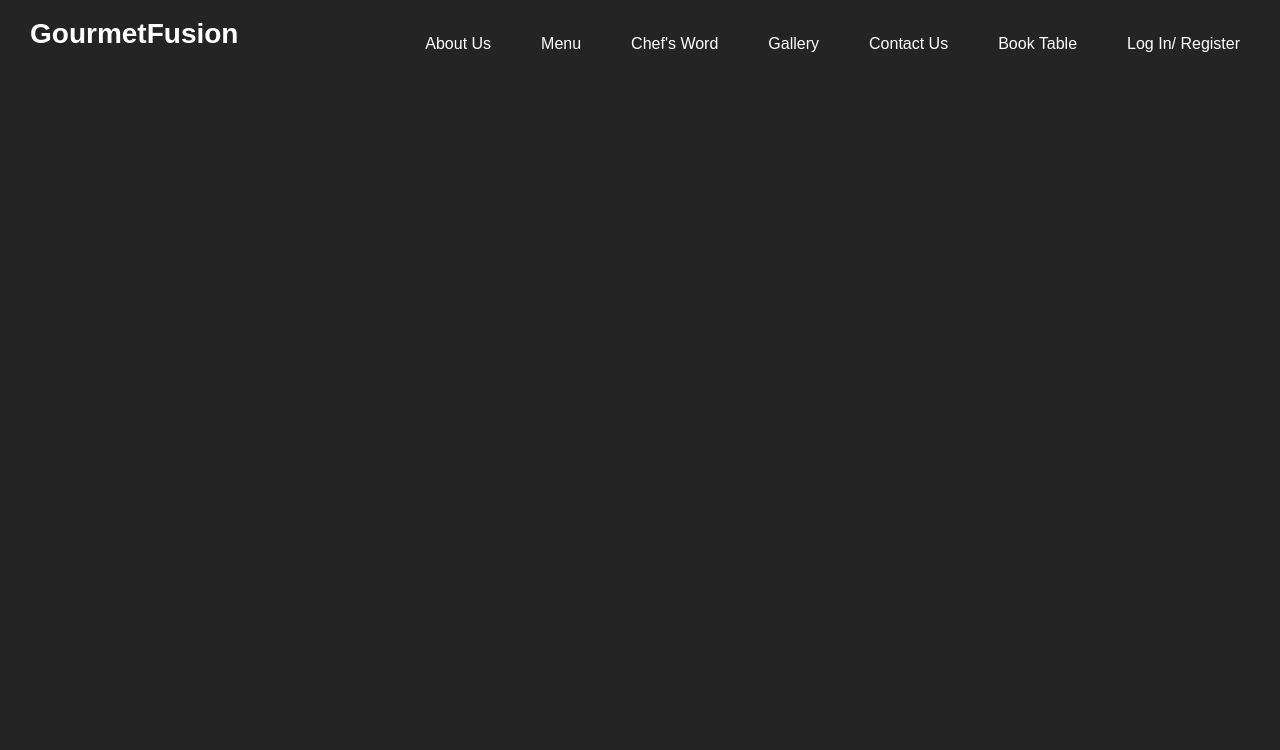
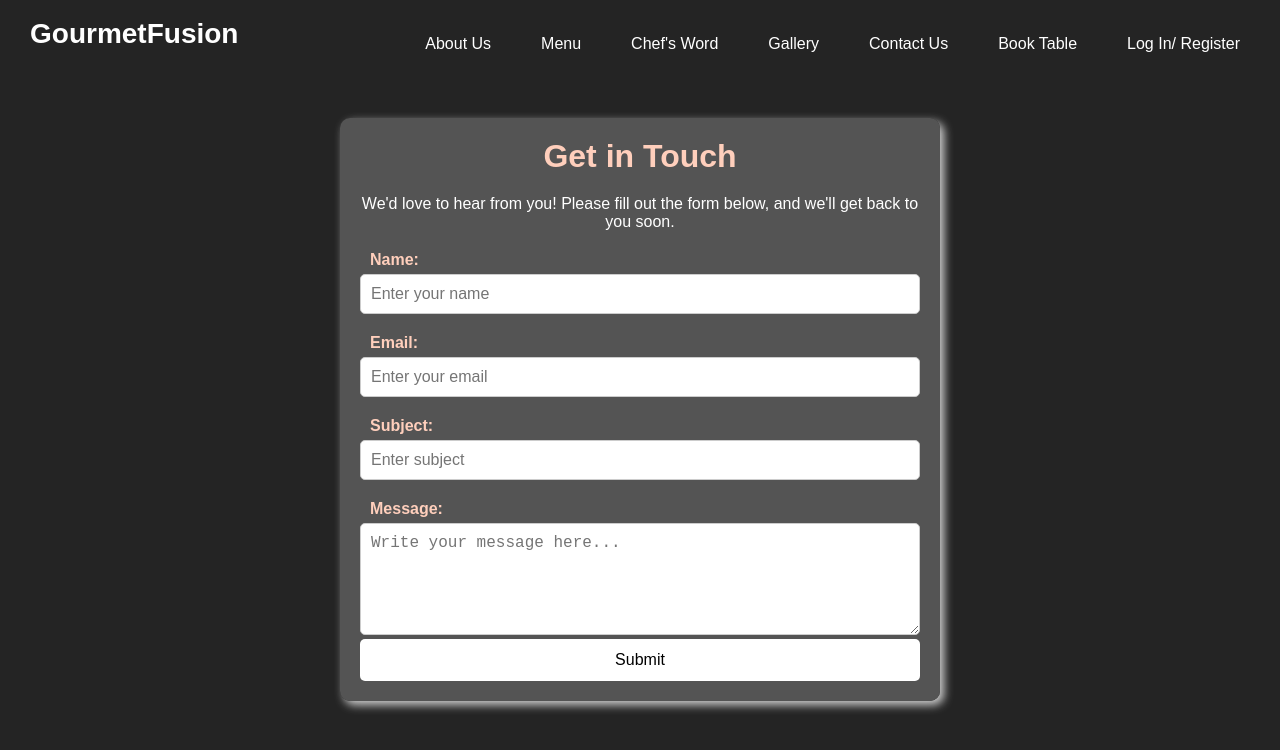
Before and after one commit to ayushgupta703/GourmetFusion, a React (Create React App) app: page /contact in a window 1280 px wide. Shown: the top 750 px of the page. Built offline with nearby package versions, Linux system fonts and the light colour scheme; a web font is replaced by a local one.

Commit message:
Created Gallery And Contact Us Page

```diff
--- a/src/App.js
+++ b/src/App.js
@@ -5,6 +5,7 @@ import AboutUs from './Components/AboutUs/AboutUs';
 import Menu from './Components/Menu/Menu';
 import ChefWord from './Components/ChefWord/ChefWord';
 import Gallery from './Components/Gallery/Gallery';
+import ContactUs from './Components/ContactUs/ContactUs';
 import {
   BrowserRouter as Router,
   Routes,
@@ -23,8 +24,8 @@ const App = () => {
           <Route path="/menu" element={<Menu />} />
           <Route path="/chef-word" element={<ChefWord />} />
           <Route path="/gallery" element={<Gallery />} />
+          <Route path="/contact" element={<ContactUs />} />
         </Routes>
-        {/* <Gallery /> */}
       </div>
     </Router>
   );
--- a/src/Components/ContactUs/ContactUs.css
+++ b/src/Components/ContactUs/ContactUs.css
@@ -0,0 +1,84 @@
+/* Ensure styles are specific to Contact Us page */
+.contact-us-container {
+    max-width: 600px;
+    margin: 50px auto;
+    padding: 20px;
+    background: #5b5b5be2;
+    box-shadow: 4px 4px 10px rgba(255, 255, 255, 0.788);
+    border-radius: 10px;
+    text-align: center;
+}
+
+.contact-us-container h1 {
+    font-size: 2rem;
+    margin-bottom: 20px;
+    color: rgb(255, 207, 188);
+}
+
+.contact-us-container p {
+    color: white;
+}
+
+/* Form container */
+.contact-us-form {
+    display: flex;
+    flex-direction: column;
+    gap: 15px;
+}
+
+/* Labels */
+.contact-us-form label {
+    display: block;
+    font-weight: bold;
+    color: rgb(255, 207, 188);
+    text-align: left;
+    margin: 20px 0 5px 10px;
+}
+
+/* Input fields */
+.contact-us-form input,
+.contact-us-form textarea {
+    width: 100%;
+    padding: 10px;
+    font-size: 1rem;
+    border: 1px solid #ccc;
+    border-radius: 5px;
+    transition: border-color 0.3s ease-in-out;
+}
+
+/* Focus effect */
+.contact-us-form input:focus,
+.contact-us-form textarea:focus {
+    border-color: rgb(255, 207, 188);
+    border-width: 2px;
+    outline: none;
+}
+
+/* Submit Button */
+.contact-us-form button {
+    background-color: #ffffff;
+    color: rgb(0, 0, 0);
+    width: 100%;
+    padding: 12px;
+    font-size: 1rem;
+    border: none;
+    border-radius: 5px;
+    cursor: pointer;
+    transition: background 0.3s ease-in-out;
+}
+
+.contact-us-form button:hover {
+    background-color: rgb(255, 207, 188);
+}
+
+/* Responsive Design */
+@media (max-width: 768px) {
+    .contact-us-container {
+        width: 90%;
+    }
+
+    .contact-us-form input,
+    .contact-us-form textarea {
+        font-size: 0.9rem;
+    }
+}
--- a/src/Components/ContactUs/ContactUs.js
+++ b/src/Components/ContactUs/ContactUs.js
@@ -0,0 +1,31 @@
+import React from 'react';
+import './ContactUs.css';
+
+const ContactUs = () => {
+    return (
+        <div className="contact-us-container">
+            <h1>Get in Touch</h1>
+            <p>We'd love to hear from you! Please fill out the form below, and we'll get back to you soon.</p>
+
+            <div className="contact-us-form">
+                <form>
+                    <label htmlFor="name">Name:</label>
+                    <input type="text" id="name" placeholder="Enter your name" required />
+
+                    <label htmlFor="email">Email:</label>
+                    <input type="email" id="email" placeholder="Enter your email" required />
+
+                    <label htmlFor="subject">Subject:</label>
+                    <input type="text" id="subject" placeholder="Enter subject" required />
+
+                    <label htmlFor="message">Message:</label>
+                    <textarea id="message" rows="5" placeholder="Write your message here..." required></textarea>
+
+                    <button type="submit">Submit</button>
+                </form>
+            </div>
+        </div>
+    );
+};
+
+export default ContactUs;
--- a/src/Components/Gallery/Gallery.css
+++ b/src/Components/Gallery/Gallery.css
@@ -1,79 +1,40 @@
-.carousel-container {
-    position: relative;
-    width: 80%;
-    max-width: 600px;
-    height: 425px;
-    margin: auto;
-    overflow: hidden;
-    border-radius: 10px;
-    box-shadow: 0px 5px 15px rgba(0, 0, 0, 0.3);
+/* Prevent styles from affecting other components */
+.gallery-carousel,
+.gallery-carousel * {
+    all: unset;
+    display: inherit;
 }
 
-.carousel-image {
+/* Main carousel container */
+.gallery-carousel {
+    position: relative;
+    top: 6rem;
     width: 100%;
-    height: 400px;
-    object-fit: cover;
-    transition: opacity 0.5s ease-in-out;
-    border-radius: 10px;
+    max-width: 900px;
+    height: 450px;
+    display: flex;
+    align-items: center;
+    justify-content: center;
+    margin: auto;
 }
 
-button {
-    position: absolute;
-    top: 50%;
-    transform: translateY(-50%);
-    background: rgba(0, 0, 0, 0.5);
-    color: white;
-    border: none;
-    padding: 10px 15px;
-    cursor: pointer;
-    font-size: 24px;
-    transition: 0.3s;
-    border-radius: 50%;
+/* Wrapper to hold slides */
+.gallery-carousel-wrapper {
+    position: relative;
+    width: 100%;
+    height: 100%;
+    display: flex;
+    justify-content: center;
 }
 
-button:hover {
-    background: rgba(0, 0, 0, 0.8);
+/* Individual slides */
+.gallery-carousel-slide {
+    position: absolute;
+    width: 100%;
+    height: 100%;
+    background-size: cover;
+    background-position: center;
+    border-radius: 15px;
+    transition: transform 0.6s ease-in-out, opacity 0.6s ease-in-out;
+    box-shadow: 0 10px 20px rgba(0, 0, 0, 0.3);
 }
-
-.prev {
-    left: 10px;
-}
-
-.next {
-    right: 10px;
-}
-
-/* Dots Navigation */
-.dots {
-    position: absolute;
-    /* bottom: 15px; */
-    left: 50%;
-    transform: translateX(-50%);
-    display: flex;
-    gap: 8px;
-}
-
-.dot {
-    width: 12px;
-    height: 12px;
-    background: rgba(255, 255, 255, 0.5);
-    border-radius: 50%;
-    cursor: pointer;
-    transition: background 0.3s ease;
-}
-
-.dot.active {
-    background: white;
-    transform: scale(1.2);
-}
-
-/* Responsive Design */
-@media (max-width: 768px) {
-    .carousel-container {
-        height: 220px;
-    }
-
-    .carousel-image {
-        height: 200px;
-    }
-}
--- a/src/Components/Gallery/Gallery.js
+++ b/src/Components/Gallery/Gallery.js
@@ -12,41 +12,41 @@ const images = [
 ];
 
 const Gallery = () => {
-    const [currentIndex, setCurrentIndex] = useState(0);
+    const [currentIndex, setCurrentIndex] = useState(2); // Centered slide
 
+    // Next slide function
     const nextSlide = () => {
-        setCurrentIndex((prevIndex) =>
-            prevIndex === images.length - 1 ? 0 : prevIndex + 1
-        );
+        setCurrentIndex((prevIndex) => (prevIndex + 1) % images.length);
     };
 
-    const prevSlide = () => {
-        setCurrentIndex((prevIndex) =>
-            prevIndex === 0 ? images.length - 1 : prevIndex - 1
-        );
-    };
 
     useEffect(() => {
-        const interval = setInterval(nextSlide, 3000); // Auto-slide every 3 seconds
-        return () => clearInterval(interval); // Cleanup function to stop interval when unmounted
+        const interval = setInterval(nextSlide, 2000);
+        return () => clearInterval(interval);
     }, []);
 
     return (
-        <div className="carousel-container">
-            <button className="prev" onClick={prevSlide}>❮</button>
+        <div className="gallery-carousel">
+            <div className="gallery-carousel-wrapper">
+                {images.map((image, index) => {
+                    let diff = index - currentIndex;
+                    let scale = 1 - Math.abs(diff) * 0.1;
+                    let opacity = 1 - Math.abs(diff) * 0.3;
+                    let translateX = diff * 25;
 
-            <img src={images[currentIndex]} alt="Dish" className="carousel-image" />
-
-            <button className="next" onClick={nextSlide}>❯</button>
-
-            <div className="dots">
-                {images.map((_, index) => (
-                    <span
-                        key={index}
-                        className={index === currentIndex ? "dot active" : "dot"}
-                        onClick={() => setCurrentIndex(index)}
-                    ></span>
-                ))}
+                    return (
+                        <div
+                            key={index}
+                            className={`gallery-carousel-slide ${index === currentIndex ? "active" : ""}`}
+                            style={{
+                                backgroundImage: `url(${image})`,
+                                transform: `translateX(${translateX}%) scale(${scale})`,
+                                opacity: opacity,
+                                zIndex: -Math.abs(diff) + 5,
+                            }}
+                        ></div>
+                    );
+                })}
             </div>
         </div>
     );
--- a/src/Components/Header/Header.css
+++ b/src/Components/Header/Header.css
@@ -25,10 +25,10 @@
     padding-bottom: 1rem;
 }
 
-.info button {
+.info .btn {
     display: inline-block;
     padding: 10px;
-    margin-top: 170px;
+    margin-top: 50px;
     background-color: white;
     color: black;
     font-size: medium;
@@ -40,12 +40,12 @@
     transition: all 0.3s ease-in-out;
 }
 
-.info button a {
+.info .btn a {
     text-decoration: none;
     color: inherit;
 }
 
-.info button:hover {
+.info .btn:hover {
     background-color: rgb(255, 207, 188);
 }
 
@@ -77,7 +77,7 @@
         padding-top: 2.5rem;
     }
 
-    .info button {
+    .info .btn {
         position: relative;
         margin-top: 50px;
     }
--- a/src/Components/Header/Header.js
+++ b/src/Components/Header/Header.js
@@ -9,7 +9,7 @@ const Header = () => (
                 <p>Chase The New Flavour</p>
                 <h1>The Key To Fine <br /> Dining</h1>
                 <p className='infoMsg'>Experience the art of fine dining with our expertly <br /> crafted dishes and exceptional service.</p>
-                <button><Link to='/menu'>Explore Menu</Link></button>
+                <button className='btn'><Link to='/menu'>Explore Menu</Link></button>
             </div>
             <div className='info_img'>
                 <img src='https://b.zmtcdn.com/data/pictures/9/19106349/a89282f548ddd56866683ab4211a9bef.jpg?fit=around|750:500&crop=750:500;*,*' alt='infoImg.jpg'></img>
--- a/src/Components/Navbar/Navbar.js
+++ b/src/Components/Navbar/Navbar.js
@@ -20,7 +20,7 @@ const Navbar = () => {
                     <li><Link to="/menu">Menu</Link></li>
                     <li><Link to="/chef-word">Chef's Word</Link></li>
                     <li><Link to="/gallery">Gallery</Link></li>
-                    <li><a href="#contact">Contact Us</a></li>
+                    <li><Link to="/contact">Contact Us</Link></li>
                     <li><a href="#table"> Book Table</a></li>
                     <li><a href="#login">Log In/ Register</a></li>
                 </ul>
```
